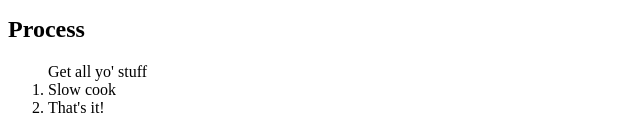
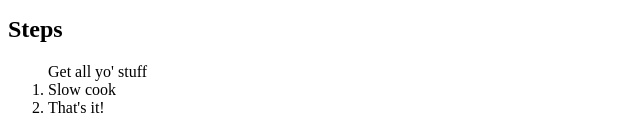
Before and after one commit to andrewisbs/odin-recipes, a plain HTML site: page recipes/chile.html in a window 1280 px wide. Shown: the part 959-1089 px from the top of the page, 0-640 px from the left. Drawn offline with Linux system fonts and the light colour scheme.

Commit message:
Merge Chile process to step description

```diff
--- a/recipes/chile.html
+++ b/recipes/chile.html
@@ -21,7 +21,7 @@
         <li>Seasonings</li>
     </ul>
 
-    <h2>Process</h2>
+    <h2>Steps</h2>
     <ol>
         <l1>Get all yo' stuff</l1>
         <li>Slow cook</li>
```
